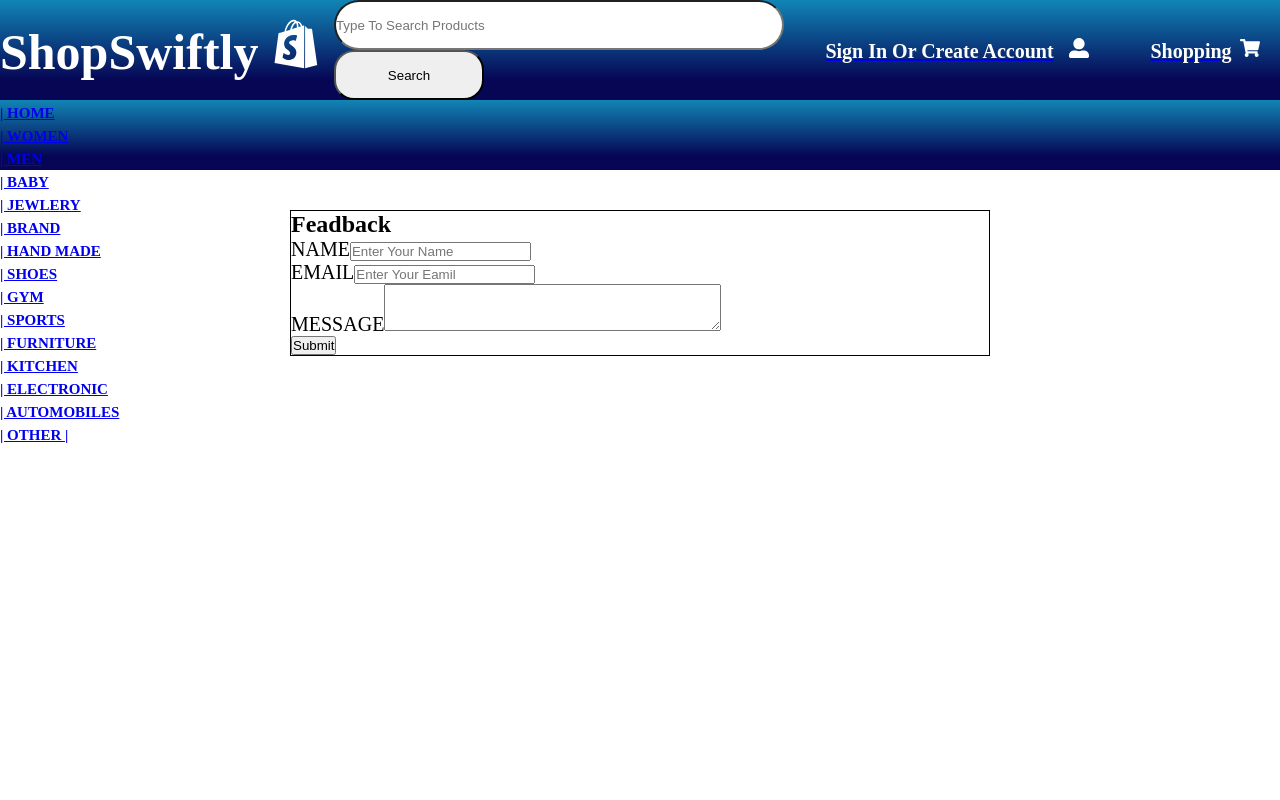
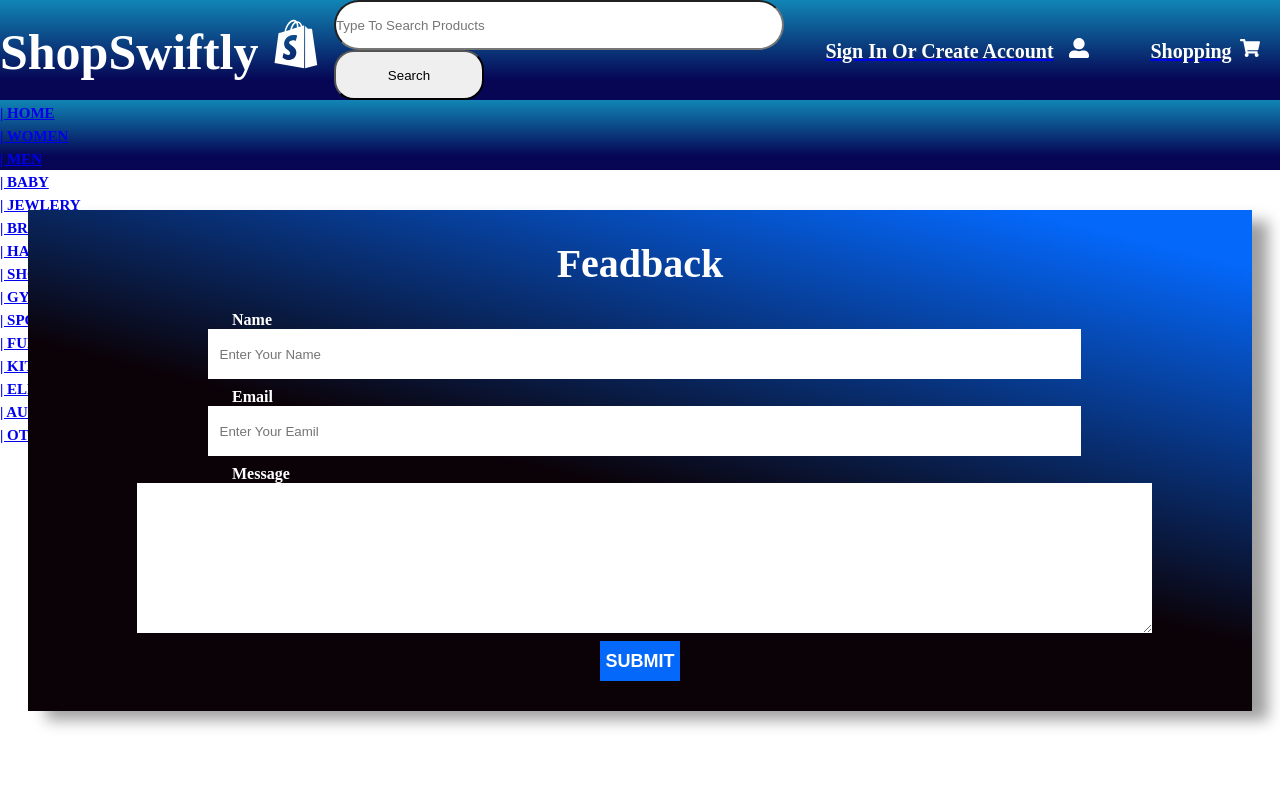
Before and after one commit to iamabd591/ShopSwiftly-Mern-Stack-Ecommerce-Project, a React (Create React App) app in the folder client/: page /feadback in a window 1280 px wide. Shown: the top 800 px of the page. Built offline with nearby package versions, Linux system fonts and the light colour scheme; the HTML template or start-up script is replaced by a standard one.

Commit message:
style feadback page

```diff
--- a/client/src/index.css
+++ b/client/src/index.css
@@ -441,7 +441,8 @@ input {
   margin-left: 105px;
   margin-bottom: 20px;
 }
-.login-btn button {
+.login-btn button,
+.feadback-btn button {
   border: none;
   outline: none;
   width: 80px;
@@ -452,7 +453,7 @@ input {
   text-transform: uppercase;
   font-weight: 700;
 }
-.feadback-main{
+.feadback-main {
   display: flex;
   justify-content: center;
   align-items: center;
@@ -460,10 +461,64 @@ input {
   width: 100%;
   background: #ffff;
   padding: 40px 28px;
-  background:#fff;
+  background: #ffffff;
 }
-.feadback-main .feaback-form{
-width:700px;
-height:100%;
-border: 1px solid black;
+.feadback-main .feaback-form {
+  width: 100%;
+  height: 100%;
+  background: linear-gradient(
+    14deg,
+    rgba(11, 2, 8, 1) 46%,
+    rgba(4, 104, 251, 1) 93%
+  );
+  padding: 24px;
+  box-shadow: 17px 10px 14px -1px rgba(0, 0, 0, 0.38);
+  -webkit-box-shadow: 17px 10px 14px -1px rgba(0, 0, 0, 0.38);
+  -moz-box-shadow: 17px 10px 14px -1px rgba(0, 0, 0, 0.38);
+  color: #ffffff;
+  text-align: center;
+  padding: 30px;
 }
+.feadback-main .feaback-form  h2{
+  font-size: 40px;
+  font-weight: 700;
+  padding-bottom: 20px;
+}
+.feadback-main .feaback-form .input-field {
+  width:100%;
+  height:100%;
+  margin: 4px;
+}
+.feadback-main .feaback-form .input-field label{
+  display: block;
+  text-align: left;
+  margin-left: 170px;
+  text-transform: capitalize;
+  font-size: 16px;
+  font-weight: 700;
+}
+.feadback-main .feaback-form .input-field input{
+  width:75%;
+  height:50px;
+  outline:none;
+  padding: 12px;
+  margin-bottom: 5px;
+  border: none;
+}
+.message{
+  width:100%;
+  height:100%;
+  margin: 4px;
+}
+.message label{
+  display: block;
+  text-align: left;
+  margin-left: 170px;
+  text-transform: capitalize;
+  font-size: 16px;
+  font-weight: 700;
+}
+textarea{
+  border:none;
+  outline:none;
+}
--- a/client/src/pages/feadback.js
+++ b/client/src/pages/feadback.js
@@ -15,7 +15,7 @@ function feadback() {
                   type="name"
                   placeholder="Enter Your Name"
                   required
-                  autoComplete=""
+                  autoComplete="off"
                 />
               </div>
               <div className="input-field">
@@ -24,12 +24,12 @@ function feadback() {
                   type="email"
                   placeholder="Enter Your Eamil"
                   required
-                  autoComplete=""
+                  autoComplete="off"
                 />
               </div>
               <div className="message">
                 <label>Message</label>
-                <textarea cols={40} rows={3} required />
+                <textarea cols={125} rows={10} required />
               </div>
 
               <div className="feadback-btn">
```
